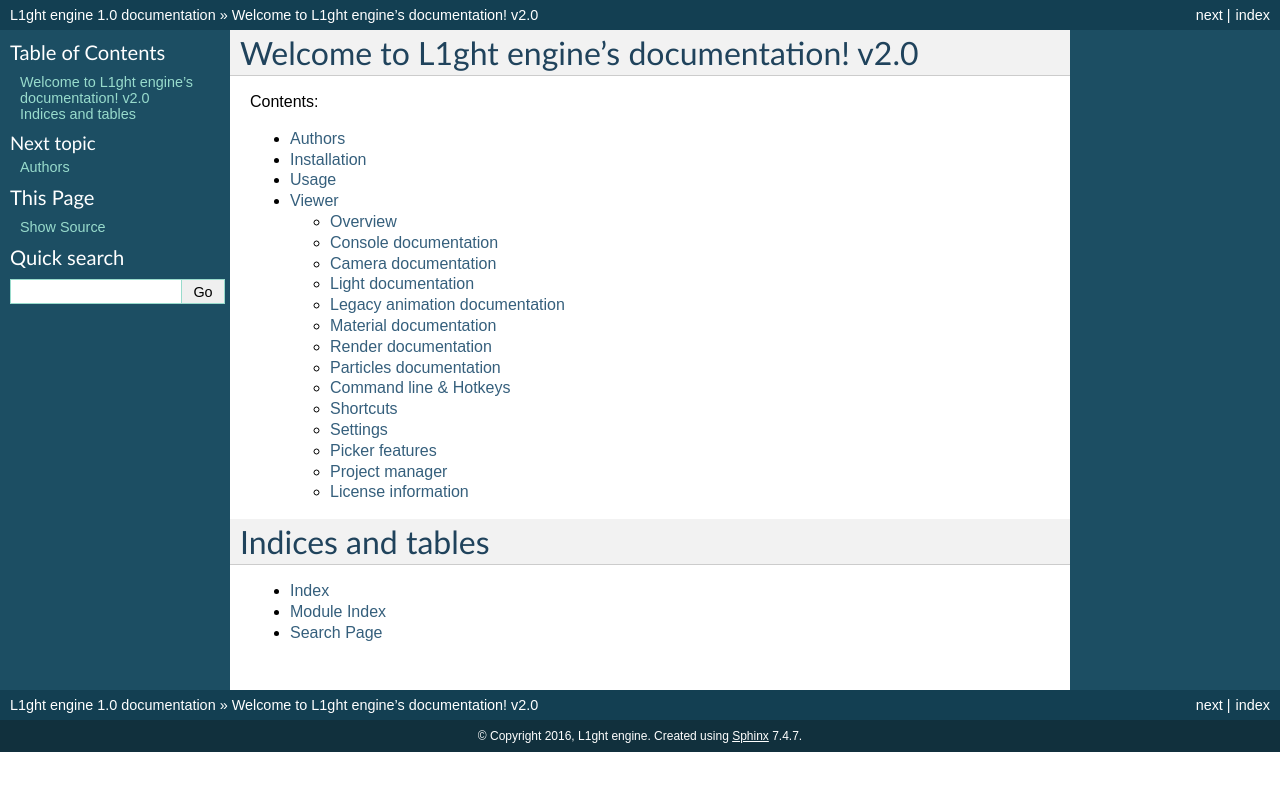
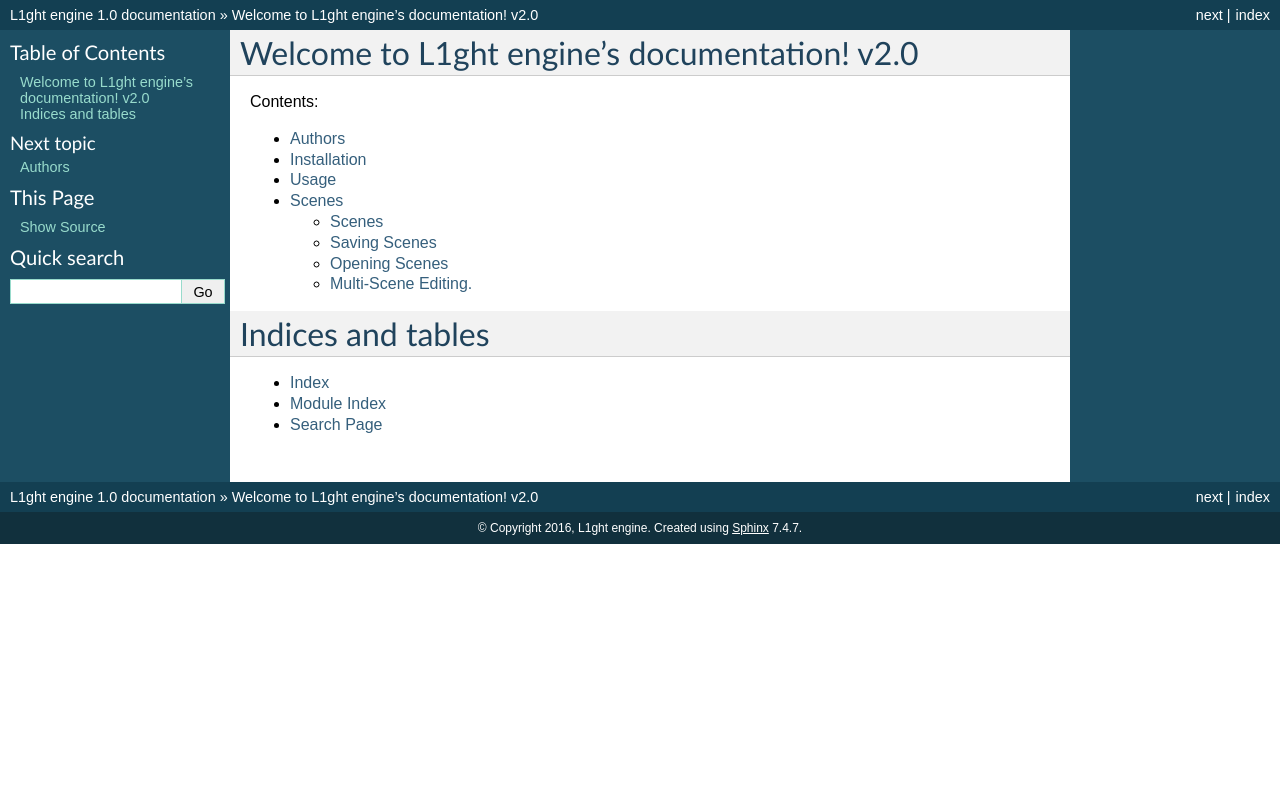
Before and after one commit to DisizDream/ReadTheDocsTests, a Sphinx documentation site: the page built from docs/index.rst, in a window 1280 px wide. Shown: the top 791 px of the page. Built offline with Sphinx 7.4.7, drawn with Linux system fonts in a browser that asks for light colours.

Commit message:
Update viewer.rst

```diff
--- a/docs/viewer.rst
+++ b/docs/viewer.rst
@@ -1,7 +1,7 @@
-Viewer
+Scenes
 ====
 
-Overview
+Scenes
 ----
 
 Scenes contain the objects of your game. They can be used to create a main menu, individual levels, and anything else. Think of each unique Scene file as a unique level. In each Scene, you will place your environments, obstacles, and decorations, essentially designing and building your game in pieces.
@@ -12,41 +12,24 @@
 
 When you create a new Unity project, your scene view will show a new Scene. This is an untitled and unsaved scene. The scene will be empty except for defult objects - either an orthographic camera, or a perspective camera and a directional light, depending on whether you started the project in 2D or 3D mode.
 
-Console documentation
+Saving Scenes
 ----
 
-Camera documentation
+To save the scene you’re currently working on, choose File > Save Scene from the menu, or pres Ctrl/Cmd + S.
+
+Scenes are saved as assets, into your project’s Assets folder. Therefore they appear in the Project Window, just like any other asset.
+
+.. image:: https://docs.unity3d.com/uploads/Main/SceneAssetsInProjectView.png
+
+*Some scene assets, saved and visible in the project view
+
+Opening Scenes
+----
+To open a scene, in order to begin or continue working within that scene, double-click the scene asset in the Project Window.
+
+If your current scene contains unsaved changes, you will be prompted to save or discard the changes.
+
+Multi-Scene Editing.
 ----
 
-Light documentation
-----
-
-Legacy animation documentation
-----
-
-Material documentation
-----
-
-Render documentation
-----
-
-Particles documentation
-----
-
-Command line & Hotkeys
-----
-
-Shortcuts
-----
-
-Settings
-----
-
-Picker features
-----
-
-Project manager
-----
-
-License information
-----
+It is possible to have multiple scenes open for editing at one time. For more information about this, see Multi-Scene Editing.
```
